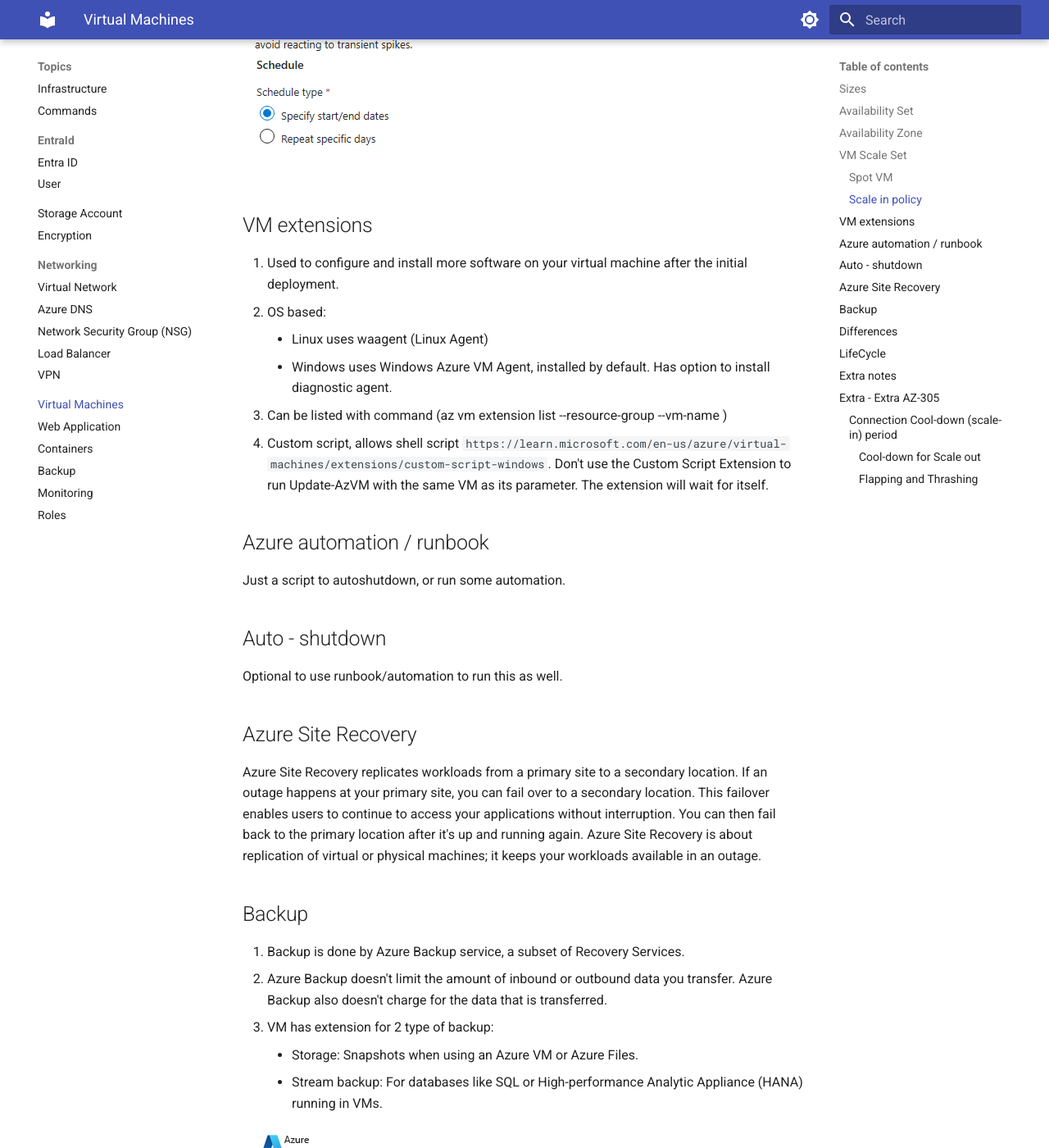
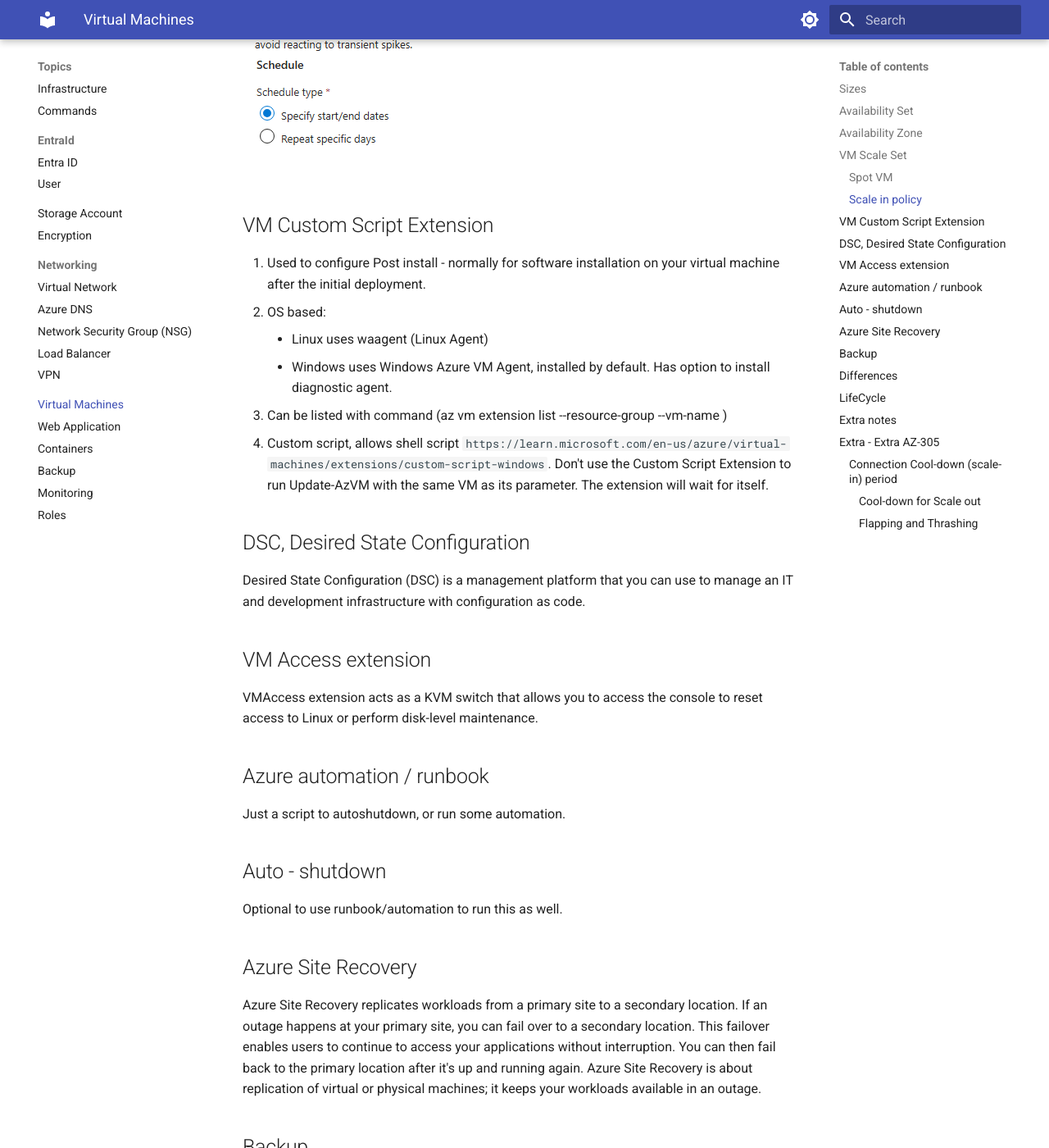
Before and after one commit to yoonghan/AZ-104-Azure-Administrator-Associate, an MkDocs documentation site: the page built from docs/Virtual-Machines.md, in a window 1280 px wide and 1400 px high, scrolled down 3953 px. Shown: the whole window at 82% size. Built offline with MkDocs 1.6.1 and Material for MkDocs 9.7.7, drawn with Linux system fonts in a browser that asks for light colours.

Commit message:
Update docs

```diff
--- a/docs/Virtual-Machines.md
+++ b/docs/Virtual-Machines.md
@@ -87,13 +87,19 @@
 
 ![Scaling condition](img/vmss_scaling.png)
 
-## VM extensions
-1. Used to configure and install more software on your virtual machine after the initial deployment.
+## VM Custom Script Extension
+1. Used to configure Post install - normally for software installation on your virtual machine after the initial deployment.
 2. OS based:
     - Linux uses waagent (Linux Agent)
     - Windows uses Windows Azure VM Agent, installed by default. Has option to install diagnostic agent.
 3. Can be listed with command (az vm extension list --resource-group <resource-group-name> --vm-name <vm-name>)
 4. Custom script, allows shell script `https://learn.microsoft.com/en-us/azure/virtual-machines/extensions/custom-script-windows`. Don't use the Custom Script Extension to run Update-AzVM with the same VM as its parameter. The extension will wait for itself.
+
+## DSC, Desired State Configuration
+Desired State Configuration (DSC) is a management platform that you can use to manage an IT and development infrastructure with configuration as code.
+
+## VM Access extension
+VMAccess extension acts as a KVM switch that allows you to access the console to reset access to Linux or perform disk-level maintenance.
 
 ## Azure automation / runbook
 Just a script to autoshutdown, or run some automation.
```
Also changed, not shown: docs/EntraId.md (+1 -0 lines), docs/Monitoring.md (+4 -0 lines).
